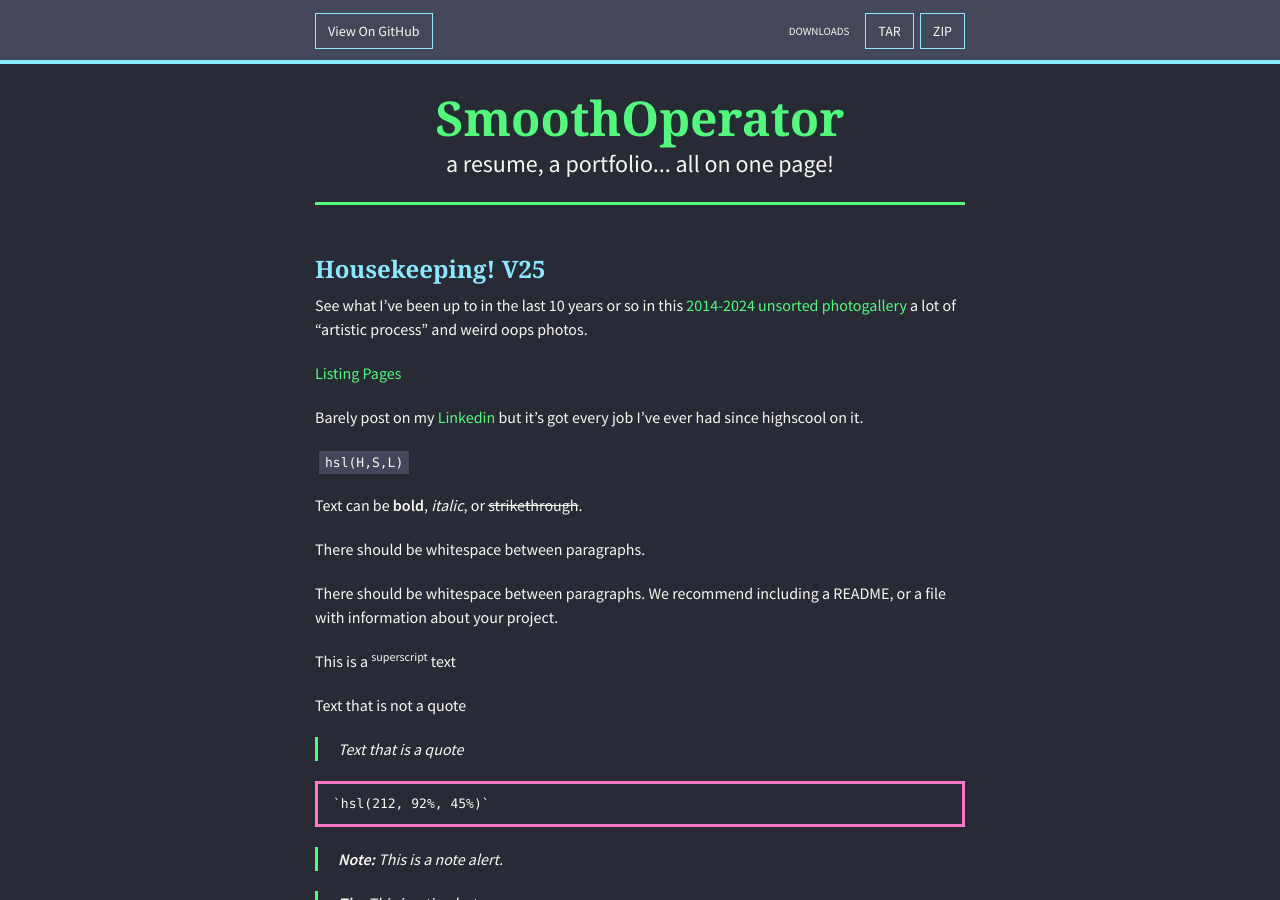
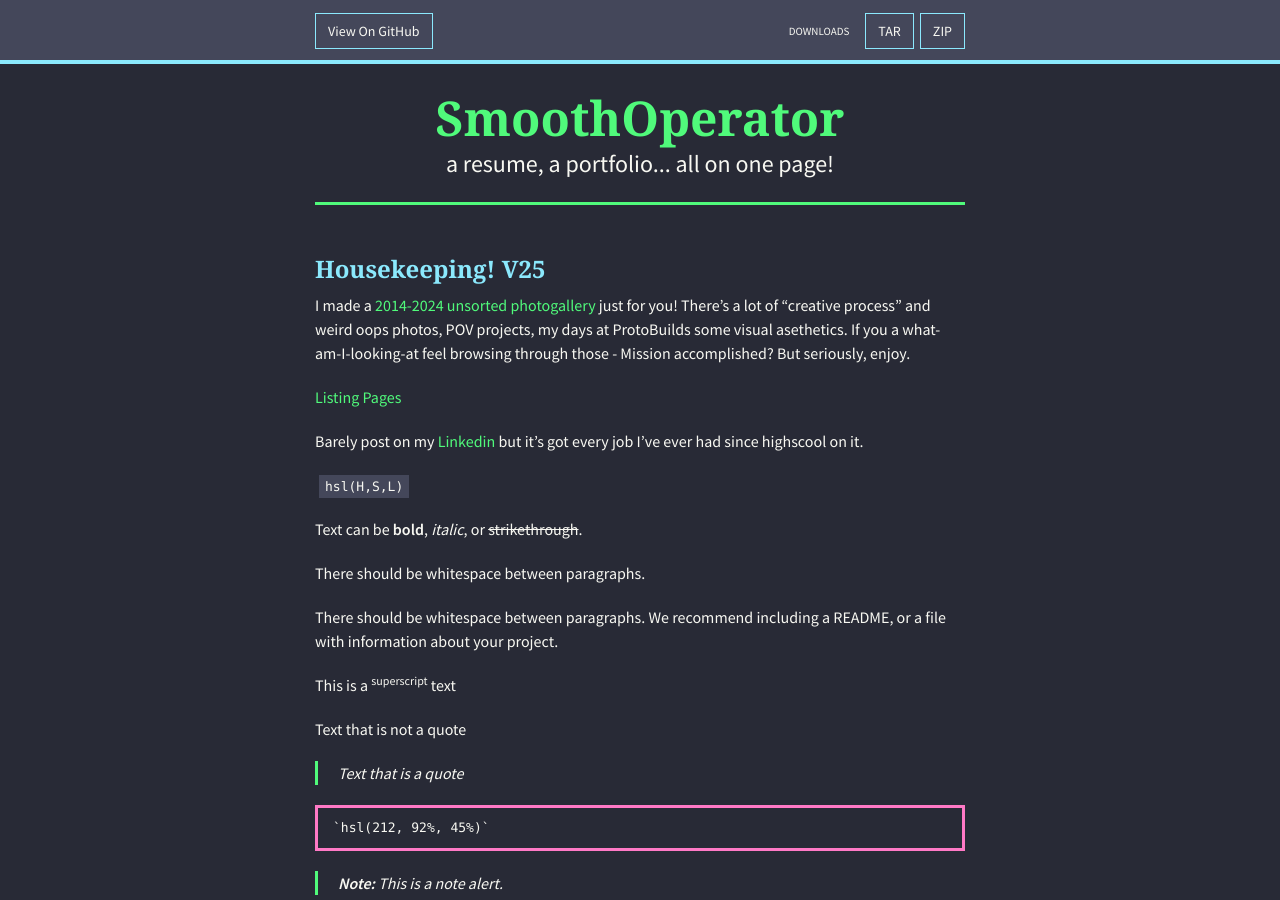
Before and after one commit to SmoothOperator/smoothoperator.github.io, a Jekyll site: the page built from index.md, in a window 1280 px wide and 900 px high. Built offline with Jekyll 4.4.1, drawn with Linux system fonts in a browser that asks for light colours; nearby versions of some CDN libraries; our own code applies the rules of GitHub Pages for plain Markdown files; some of the changed text lies outside the part shown.

Commit message:
Update index.md

```diff
--- a/index.md
+++ b/index.md
@@ -3,7 +3,8 @@
 ---
 
 ### Housekeeping! V25
-See what I've been up to in the last 10 years or so in this [2014-2024 unsorted photogallery]([samples/listings-page](https://photos.app.goo.gl/z1X7arV6D6iKYqBN8)) a lot of "artistic process" and weird oops photos.
+I made a [2014-2024 unsorted photogallery]([samples/listings-page](https://photos.app.goo.gl/z1X7arV6D6iKYqBN8)) just for you!
+There's a lot of "creative process" and weird oops photos, POV projects, my days at ProtoBuilds some visual asethetics. If you a what-am-I-looking-at feel browsing through those - Mission accomplished? But seriously, enjoy.
 
 [Listing Pages](samples/listings-page)
 
@@ -66,25 +67,6 @@
 title: R&P
 description: maybe also a blog
 ---
-
-# Welcome to My Portfolio
-### click for full size!
-
-This is the default template using the Dracula theme.
-
-## My Gallery
-
-<div style="display: flex; justify-content: center; gap: 10px;">
-  <a href="https://tinyurl.com/sharkcad" target="_blank">
-    <img src="https://tinyurl.com/sharkcad" alt="Metal" style="width: 40%;">
-  </a>
-  <a href="https://tinyurl.com/sharkcad" target="_blank">
-    <img src="https://tinyurl.com/sharkcad" alt="Metal" style="width: 40%;">
-  </a>
-  <a href="https://tinyurl.com/sharkcad" target="_blank">
-    <img src="https://tinyurl.com/sharkcad" alt="Metal" style="width: 40%;">
-  </a>
-</div>
 
 ## God, I love chatGPT
 
```
